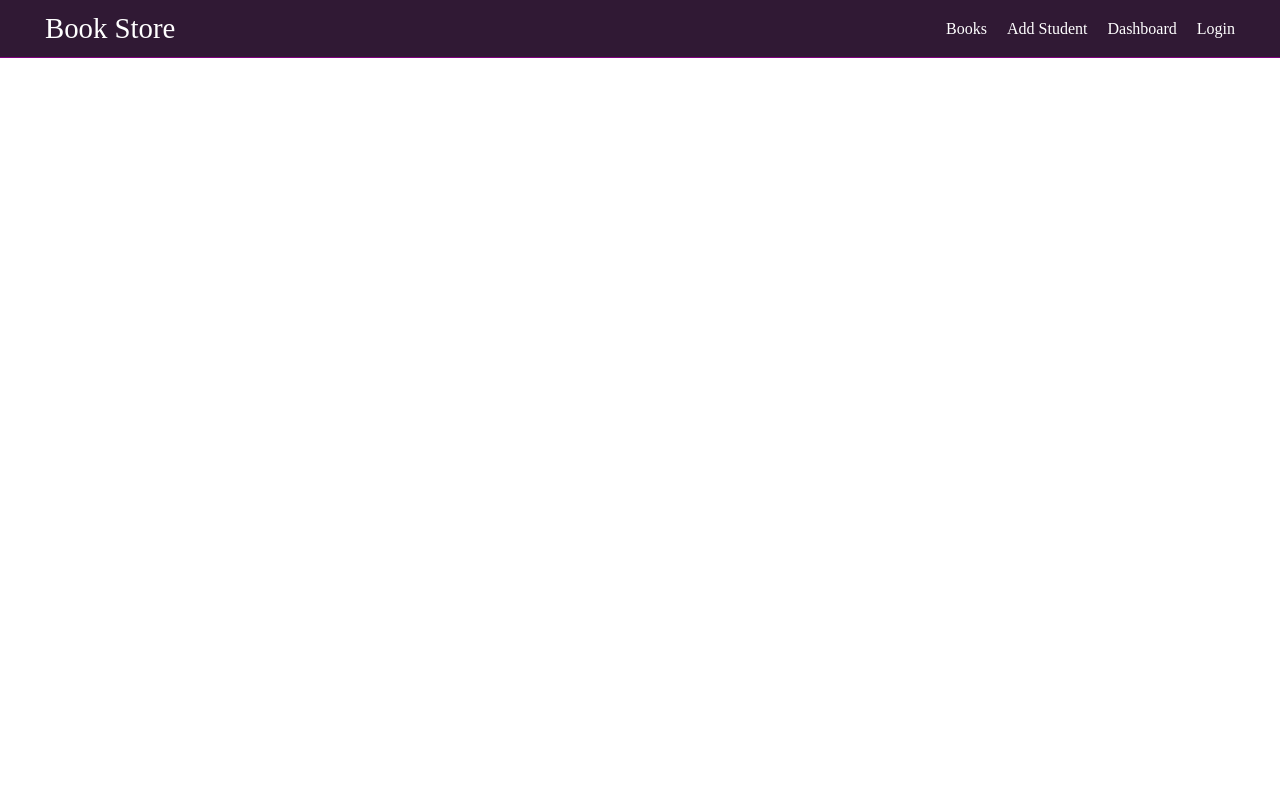
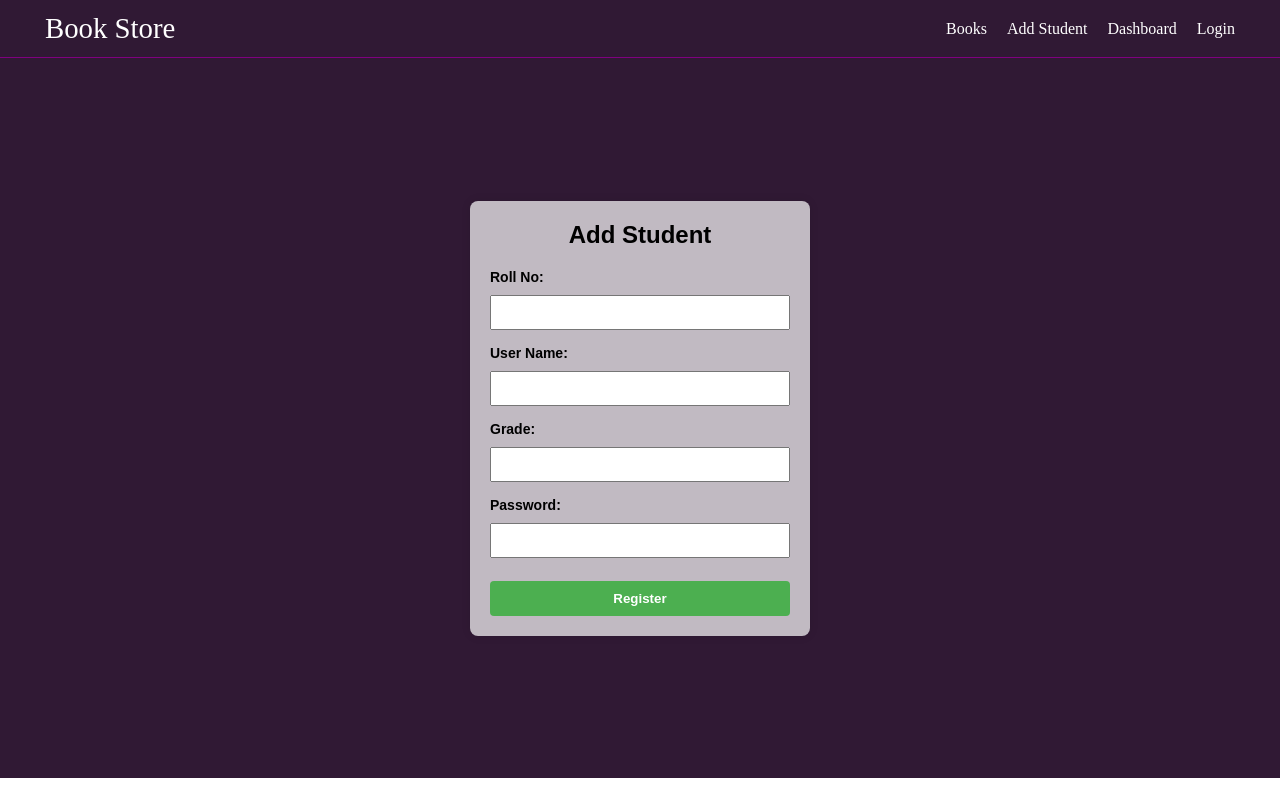
Before and after one commit to dakshu04/Your-College-Store, a React (Vite) app in the folder client/: page /addstudent in a window 1280 px wide. Built offline with nearby package versions, Linux system fonts and the light colour scheme.

Commit message:
done with add student api and design

```diff
--- a/client/src/App.jsx
+++ b/client/src/App.jsx
@@ -4,6 +4,7 @@ import { Navbar } from './components/Navbar';
 import { Books } from './components/Books';
 import { Login } from './components/Login';
 import { Dashboard } from './components/Dashboard';
+import AddStudent from './components/AddStudent';
 
 function App() {
   return (
@@ -15,6 +16,7 @@ function App() {
           <Route path="/books" element={<Books/>} />
           <Route path="/login" element={<Login/>} />
           <Route path="/dashboard" element={<Dashboard/>} />
+          <Route path="/addstudent" element={<AddStudent/>} />
         </Routes>
       </BrowserRouter>
     </>
--- /dev/null
+++ b/client/src/components/AddStudent.jsx
@@ -0,0 +1,61 @@
+import  { useState } from 'react'; // Ensure useState is imported
+import "../css/AddStudent.css";
+import axios from 'axios';
+import { useNavigate } from 'react-router-dom'
+const AddStudent = () => {
+    // Define state variables
+    const [roll, setRoll] = useState('');
+    const [username, setUsername] = useState('');
+    const [grade, setGrade] = useState('');
+    const [password, setPassword] = useState('');
+    const navigate = useNavigate('');
+
+  // Handle form submission
+  const handleSubmit = (e) => {
+    e.preventDefault();
+    axios.post('http://localhost:3001/student/register', { roll, username, password, grade })
+      .then(res => {
+        if(res.data.registered) {
+            navigate('/dashboard')
+        }
+      })
+      .catch(err => console.log('Axios error is', err));
+  };
+
+  return (
+    <div>
+      <div className='student-form-container'>
+        <form className='student-form' onSubmit={handleSubmit}>
+            <h2>Add Student</h2>
+            <div className='form-group'>
+                <label htmlFor="roll">Roll No:</label>
+                <input type="text" id='roll' name='roll'
+                onChange={(e) => setRoll(e.target.value)} />
+            </div>
+
+            <div className='form-group'>
+                <label htmlFor="username">User Name:</label>
+                <input type="text" id='username' name='username'
+                onChange={(e) => setUsername(e.target.value)} />
+            </div>
+
+            <div className='form-group'>
+                <label htmlFor="grade">Grade:</label>
+                <input type="text" id='grade' name='grade'
+                onChange={(e) => setGrade(e.target.value)} />
+            </div>
+
+            <div className='form-group'>
+                <label htmlFor="password">Password:</label>
+                <input type="text" id='password' name='password'
+                onChange={(e) => setPassword(e.target.value)} />
+            </div>
+
+            <button type='submit'>Register</button>
+        </form>
+      </div>
+    </div>
+  )
+}
+
+export default AddStudent;
--- /dev/null
+++ b/client/src/css/AddStudent.css
@@ -0,0 +1,55 @@
+/* AddStudent.css */
+
+.student-form-container {
+    font-family: Arial, Helvetica, sans-serif;
+    margin: 0;
+    padding: 0;
+    display: flex;
+    justify-content: center;
+    align-items: center;
+    height: 90vh;
+    background-color: #301934;
+}
+
+.student-form {
+    background-color: rgba(255, 255, 255, 0.7);
+    border-radius: 8px;
+    box-shadow: 0 0 10px rgba(0, 0, 0, 0.1);
+    padding: 20px;
+    width: 300px;
+}
+
+.student-form h2 {
+    margin-bottom: 20px;
+    text-align: center;
+}
+
+.student-form .form-group {
+    margin-bottom: 15px;
+}
+
+.student-form .form-group label {
+    display: block;
+    font-size: 14px;
+    font-weight: bold;
+    margin-bottom: 5px;
+}
+
+.student-form .form-group input {
+    width: 100%;
+    padding: 8px;
+    box-sizing: border-box;
+    margin-top: 5px;
+}
+
+.student-form button {
+    background-color: #4caf50;
+    color: #fff;
+    padding: 10px;
+    width: 100%;
+    border: none;
+    border-radius: 4px;
+    cursor: pointer;
+    font-weight: bold;
+    margin-top: 8px;
+}
```
